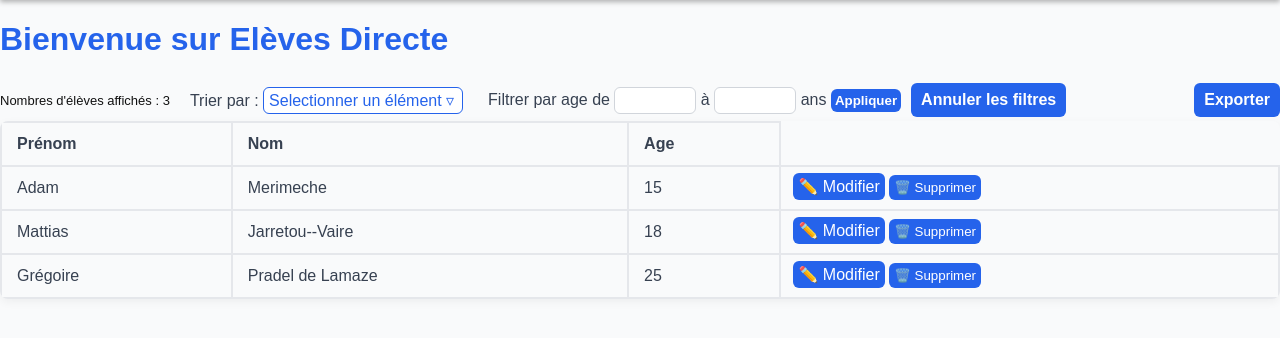
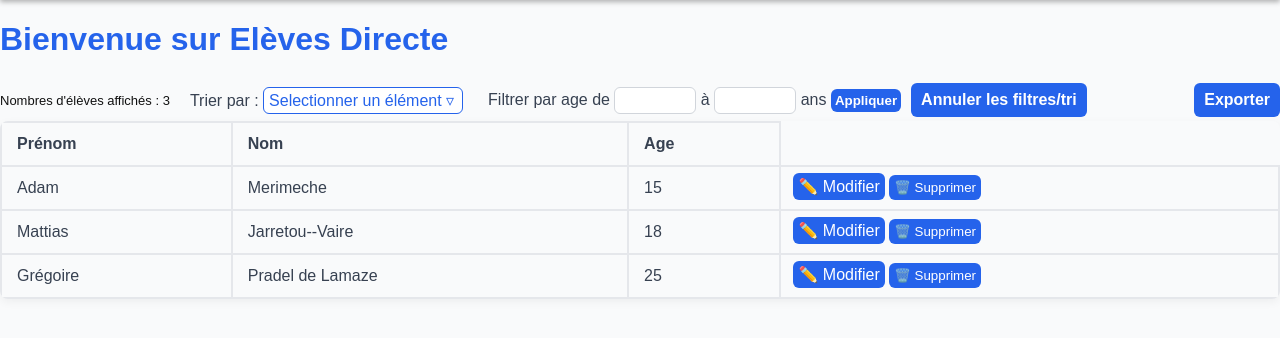
Before and after one commit to gregdel-dev/NSI-App_Web_Eleves, a Flask app: page / in a window 1280 px wide. Shown: the part 70-408 px from the top of the page. Run offline with Flask 3, Linux system fonts and the light colour scheme; data comes from the database, SQL or seed files in the repository.

Commit message:
edit index.html

```diff
--- a/templates/index.html
+++ b/templates/index.html
@@ -55,7 +55,7 @@
                     <button type="submit" class="button-bleu">Appliquer</button>
                 </form>
             </div>
-            <a href="/" class="annuler-button">Annuler les filtres</a>
+            <a href="/" class="annuler-button">Annuler les filtres/tri</a>
             <a href="/export" class="export_boutton">Exporter</a>
         </div>
     <table>
```
